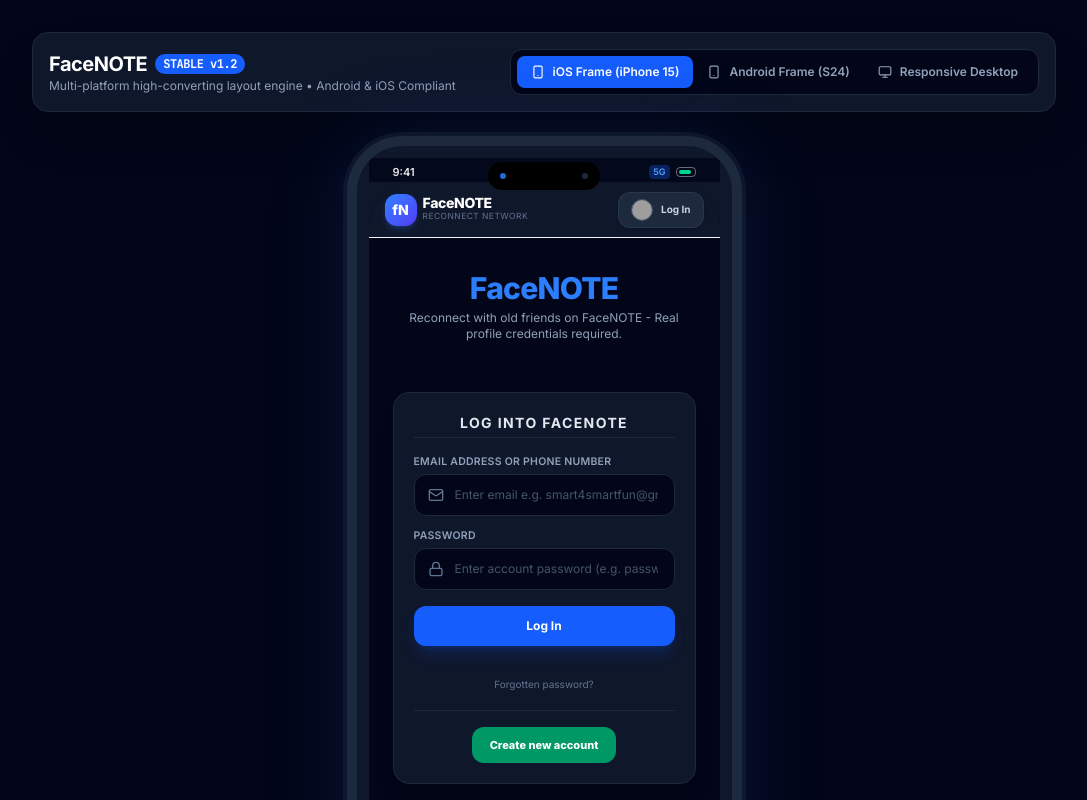
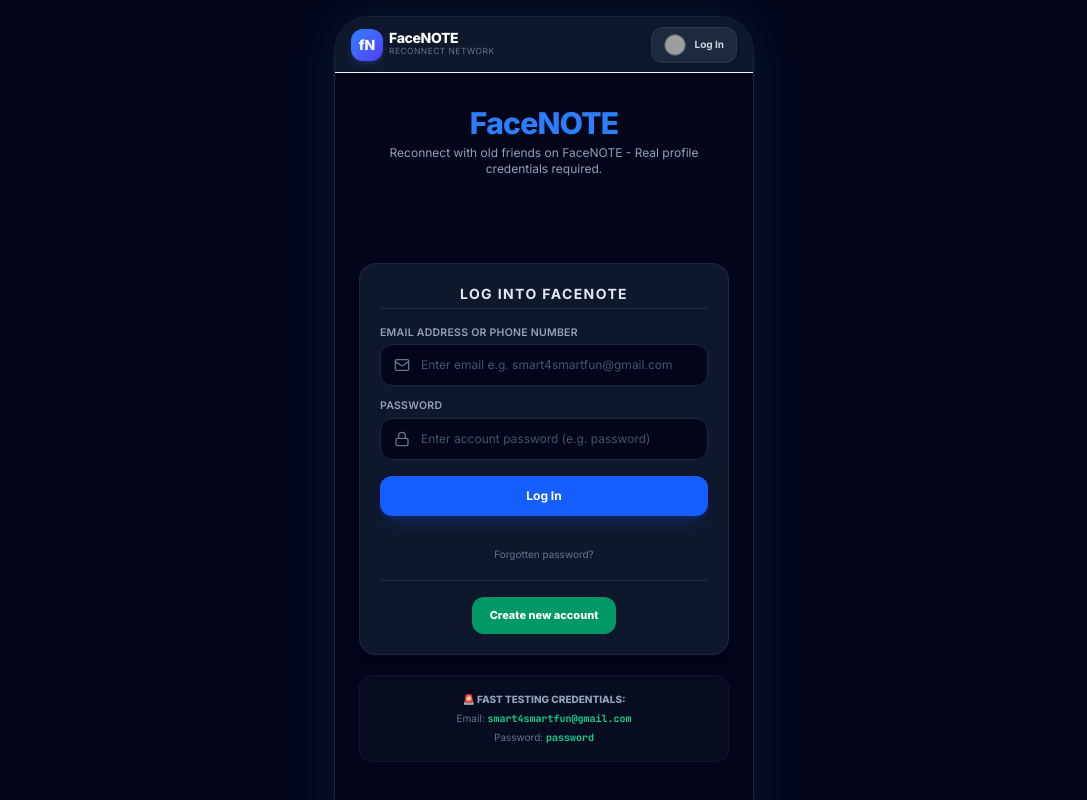
Before and after one commit to smart4smartfun-eng/FaceNOTE-NF-, a React (Vite) app: page / in a window 1280 px wide. Shown: the top 800 px of the page, without its empty margins (96-1183 px from the left). Built offline with nearby package versions, Linux system fonts and the light colour scheme; grey boxes are pictures that could not be loaded.

Commit message:
refactor: simplify DeviceSimulator component
Remove unused device state and complex UI controls to streamline the layout wrapper.

```diff
--- a/src/components/DeviceSimulator.tsx
+++ b/src/components/DeviceSimulator.tsx
@@ -1,147 +1,14 @@
-import React, { useState } from 'react';
-import { Smartphone, Monitor } from 'lucide-react';
+import React from 'react';
 
 interface DeviceSimulatorProps {
   children: React.ReactNode;
 }
 
-export type DeviceType = 'ios' | 'android' | 'desktop';
-
 export default function DeviceSimulator({ children }: DeviceSimulatorProps) {
-  const [device, setDevice] = useState<DeviceType>('ios');
-
   return (
-    <div className="w-full min-h-screen bg-slate-950 text-slate-100 flex flex-col items-center justify-start p-4 md:p-8 font-sans transition-colors duration-300">
-
-      {/* Simulation Controls Dashboard */}
-      <div className="w-full max-w-5xl bg-slate-900 border border-slate-800 rounded-2xl p-4 mb-6 flex flex-col md:flex-row items-center justify-between gap-4 shadow-2xl">
-        <div className="flex flex-col">
-          <h1 className="text-xl font-bold tracking-tight text-white flex items-center gap-2">
-            FaceNOTE <span className="text-xs bg-blue-600 px-2 py-0.5 rounded-full font-mono">STABLE v1.2</span>
-          </h1>
-          <p className="text-xs text-slate-400">
-            Multi-platform high-converting layout engine • Android & iOS Compliant
-          </p>
-        </div>
-
-        {/* Device Selection Tabs */}
-        <div className="flex bg-slate-950 p-1.5 rounded-xl border border-slate-800">
-          <button
-            id="device-btn-ios"
-            onClick={() => setDevice('ios')}
-            className={`flex items-center gap-2 px-3.5 py-2 rounded-lg text-xs font-semibold transition-all ${
-              device === 'ios'
-                ? 'bg-blue-600 text-white shadow-lg'
-                : 'text-slate-400 hover:text-white'
-            }`}
-          >
-            <Smartphone className="w-3.5 h-3.5" />
-            iOS Frame (iPhone 15)
-          </button>
-          <button
-            id="device-btn-android"
-            onClick={() => setDevice('android')}
-            className={`flex items-center gap-2 px-3.5 py-2 rounded-lg text-xs font-semibold transition-all ${
-              device === 'android'
-                ? 'bg-emerald-600 text-white shadow-lg'
-                : 'text-slate-400 hover:text-white'
-            }`}
-          >
-            <Smartphone className="w-3.5 h-3.5" />
-            Android Frame (S24)
-          </button>
-          <button
-            id="device-btn-desktop"
-            onClick={() => setDevice('desktop')}
-            className={`flex items-center gap-2 px-3.5 py-2 rounded-lg text-xs font-semibold transition-all ${
-              device === 'desktop'
-                ? 'bg-purple-600 text-white shadow-lg'
-                : 'text-slate-400 hover:text-white'
-            }`}
-          >
-            <Monitor className="w-3.5 h-3.5" />
-            Responsive Desktop
-          </button>
-        </div>
-      </div>
-
-      {/* Frame Container */}
-      <div className="w-full flex justify-center items-center flex-1">
-        {device === 'ios' && (
-          <div className="relative w-[395px] h-[835px] bg-slate-900 rounded-[56px] p-3 shadow-[0_0_80px_rgba(30,58,138,0.25)] border-[10px] border-slate-800 flex flex-col overflow-hidden transition-all duration-300 ring-4 ring-slate-800/40">
-            {/* Dynamic Island notch */}
-            <div className="absolute top-4 left-1/2 -translate-x-1/2 w-28 h-7 bg-black rounded-full z-50 flex items-center justify-between px-3 text-[10px] text-white/50">
-              <span className="w-1.5 h-1.5 bg-blue-500 rounded-full animate-pulse"></span>
-              <span className="w-1.5 h-1.5 bg-slate-800 rounded-full"></span>
-            </div>
-
-            {/* Status Bar */}
-            <div className="h-6 w-full flex justify-between items-center px-6 pt-1 text-[11px] font-semibold text-white/90 z-40 bg-slate-950/80 backdrop-blur-md">
-              <span>9:41</span>
-              <div className="flex items-center gap-1.5">
-                <span className="text-[9px] bg-blue-600/30 text-blue-400 px-1 rounded-sm">5G</span>
-                {/* Battery icon */}
-                <div className="w-5 h-2.5 border border-white/40 rounded-[4px] p-0.5 flex items-center bg-transparent">
-                  <div className="h-full w-[90%] bg-emerald-400 rounded-[2px]" />
-                </div>
-              </div>
-            </div>
-
-            {/* Inner App Content Screen */}
-            <div className="flex-1 w-full bg-slate-950 rounded-[46px] overflow-hidden flex flex-col relative">
-              {children}
-            </div>
-
-            {/* Home Indicator */}
-            <div className="absolute bottom-1.5 left-1/2 -translate-x-1/2 w-32 h-1.5 bg-white/70 rounded-full z-50 pointer-events-none" />
-          </div>
-        )}
-
-        {device === 'android' && (
-          <div className="relative w-[405px] h-[845px] bg-slate-900 rounded-[40px] p-2 hover:shadow-[0_0_80px_rgba(16,185,129,0.15)] border-[8px] border-neutral-800 flex flex-col overflow-hidden transition-all duration-300">
-            {/* Pin hole camera notch */}
-            <div className="absolute top-3 left-1/2 -translate-x-1/2 w-3.5 h-3.5 bg-black rounded-full z-50" />
-
-            {/* Status Bar */}
-            <div className="h-6 w-full flex justify-between items-center px-6 pt-1 text-[10.5px] font-medium text-white/95 z-40 bg-neutral-950/80 backdrop-blur-md">
-              <span className="font-semibold">09:41 AM</span>
-              <div className="flex items-center gap-1.5">
-                <span className="text-[9px] text-slate-400">LTE</span>
-                <span className="text-[9px]">🔋 98%</span>
-              </div>
-            </div>
-
-            {/* Inner App Content Screen */}
-            <div className="flex-1 w-full bg-neutral-950 rounded-[32px] overflow-hidden flex flex-col relative">
-              {children}
-            </div>
-
-            {/* Minimal Android Navigation Line */}
-            <div className="absolute bottom-1 left-1/2 -translate-x-1/2 w-24 h-1 bg-white/40 rounded-full z-50 pointer-events-none" />
-          </div>
-        )}
-
-        {device === 'desktop' && (
-          <div className="w-full max-w-6xl h-[840px] bg-slate-900 rounded-2xl border border-slate-800 flex flex-col overflow-hidden shadow-2xl transition-all duration-300 relative">
-            {/* Window bar */}
-            <div className="h-10 bg-slate-950 border-b border-slate-800 flex items-center justify-between px-4 z-40 select-none">
-              <div className="flex items-center gap-1.5">
-                <span className="w-3 h-3 bg-red-500 rounded-full inline-block" />
-                <span className="w-3 h-3 bg-yellow-500 rounded-full inline-block" />
-                <span className="w-3 h-3 bg-green-500 rounded-full inline-block" />
-              </div>
-              <div className="bg-slate-900 border border-slate-800 px-6 py-1 rounded-md text-[11px] text-slate-400 font-mono w-1/3 text-center truncate">
-                https://facenote-social.network/app/hub
-              </div>
-              <div className="w-16" />
-            </div>
-
-            {/* Inner App Content Screen */}
-            <div className="flex-1 w-full bg-slate-950 overflow-hidden flex flex-col relative">
-              {children}
-            </div>
-          </div>
-        )}
+    <div className="w-full min-h-screen bg-slate-950 text-slate-100 flex items-center justify-center p-0 md:p-4 font-sans">
+      <div className="w-full h-screen md:h-[840px] md:max-w-[420px] bg-slate-900 md:rounded-[36px] shadow-[0_0_50px_rgba(59,130,246,0.15)] md:border md:border-slate-800/80 flex flex-col overflow-hidden relative">
+        {children}
       </div>
     </div>
   );
```
